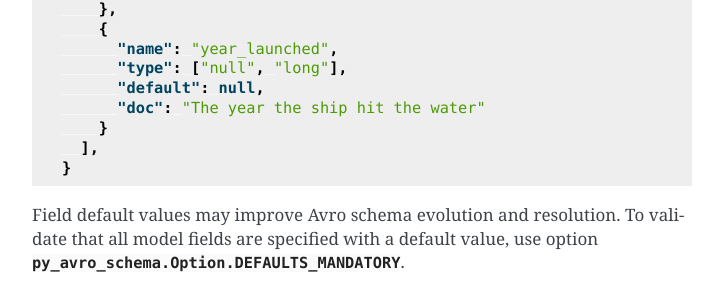
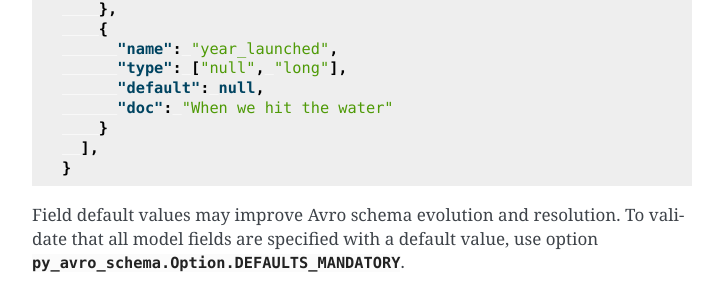
Before and after one commit to jpmorganchase/py-avro-schema, a Sphinx documentation site: the page built from docs/types.rst, in a window 1280 px wide and 900 px high, scrolled down 4066 px. Shown: the part 531-822 px from the top of the window, without its empty margins (388-1111 px from the left). Built offline with Sphinx 7.4.7, drawn with Linux system fonts in a browser that asks for light colours; some of the changed text lies outside the part shown.

Commit message:
Shorten example

```diff
--- a/docs/types.rst
+++ b/docs/types.rst
@@ -214,7 +214,7 @@
        """A beautiful ship"""
 
        name: str
-       year_launched: Optional[int] = pydantic.Field(None, description="The year the ship hit the water")
+       year_launched: Optional[int] = pydantic.Field(None, description="When we hit the water")
 
 Is output as:
 
@@ -234,7 +234,7 @@
          "name": "year_launched",
          "type": ["null", "long"],
          "default": null,
-         "doc": "The year the ship hit the water"
+         "doc": "When we hit the water"
        }
      ],
    }
```
